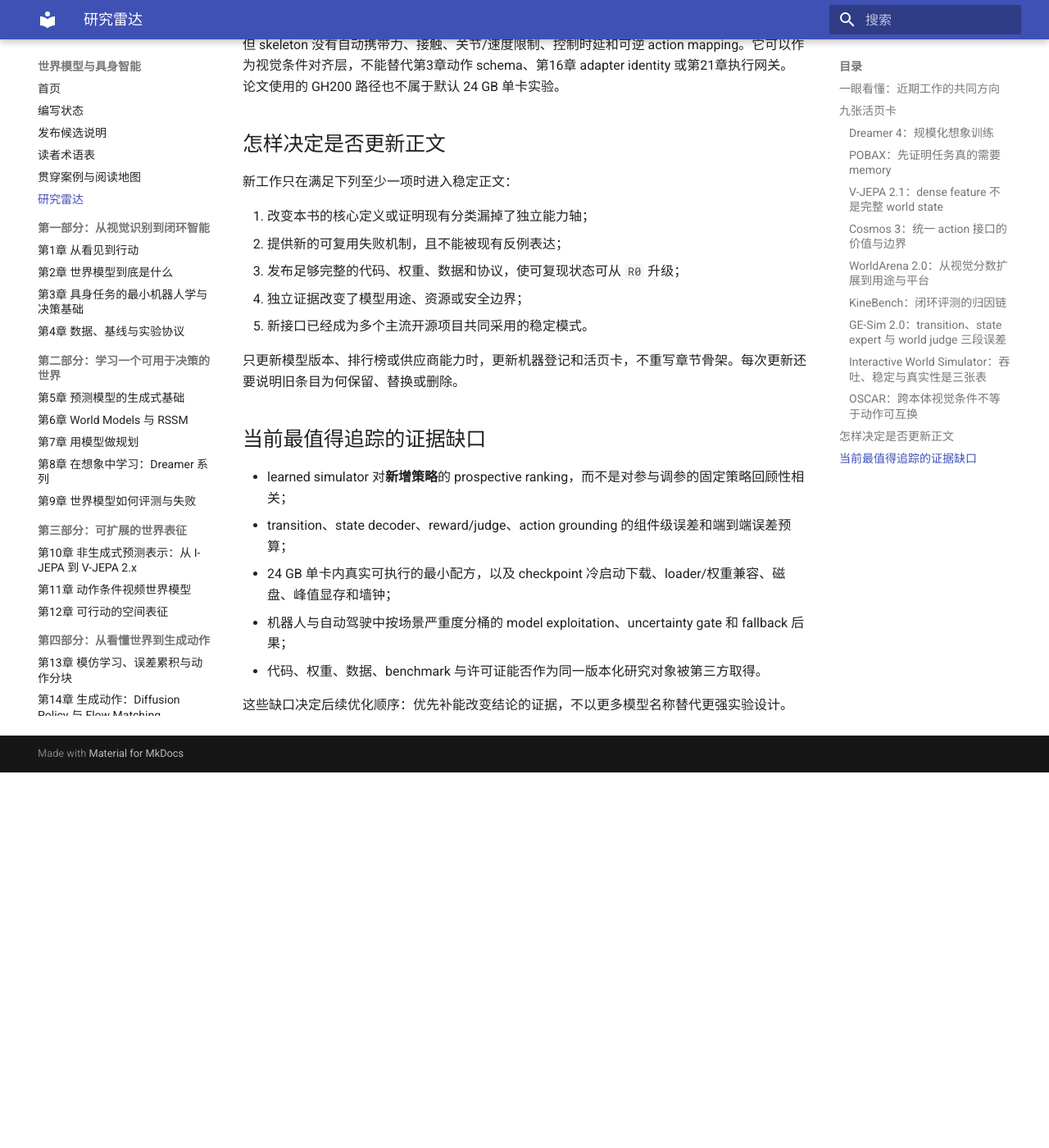
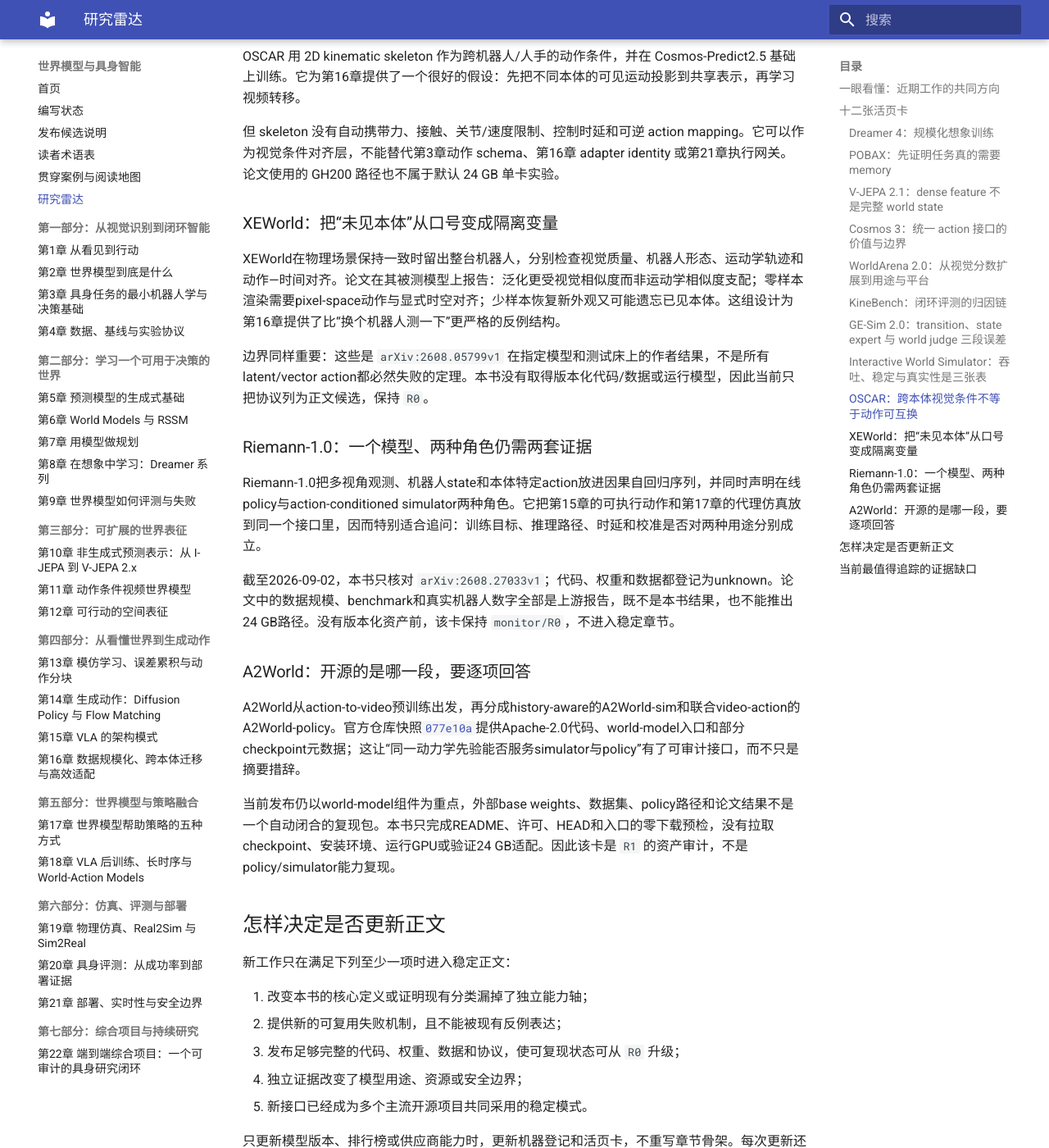
Before and after one commit to dollarser/world-models-and-embodied-ai-book, an MkDocs documentation site: the page built from docs/research-radar.md, in a window 1280 px wide and 1400 px high, scrolled down 3325 px. Shown: the whole window at 82% size. Built offline with MkDocs 1.6.1 and Material for MkDocs 9.7.7, drawn with Linux system fonts in a browser that asks for light colours; before the commit the page ends 4267 px from its top, so only the background shows below that; some of the changed text lies outside the part shown.

Commit message:
docs: refresh fast-moving research radar

```diff
--- a/docs/research-radar.md
+++ b/docs/research-radar.md
@@ -12,13 +12,14 @@
 | --- | --- | --- | --- |
 | 更大、更快的 learned simulator | [Dreamer 4](https://arxiv.org/abs/2509.24527)、[Interactive World Simulator](https://arxiv.org/abs/2603.08546) | 能否在足够长、足够快的动作条件 rollout 中训练或比较策略 | 推理实时不等于训练便宜；长视频不等于物理正确；相关性不等于绝对校准 |
 | 表征与生成接口扩展 | [V-JEPA 2.1](https://arxiv.org/abs/2603.14482)、[Cosmos 3 快照 `9aa98e5`](https://github.com/NVIDIA/cosmos/tree/9aa98e5a0773a5558f07d2699e640858f7ca8827) | dense representation 和统一 action 接口怎样服务状态估计、预测与控制 | feature 可读不等于动作转移正确；接口含 action 不等于 simulator fidelity |
-| 世界模型进入策略训练与评测 | [GE-Sim 2.0](https://arxiv.org/abs/2605.27491)、[OSCAR](https://arxiv.org/abs/2606.04463) | learned rollout、state decoder、reward/judge 和 policy update 如何组成闭环 | 每个学习组件都带来独立误差；上游真实结果不是本书复现 |
+| 世界模型进入策略训练与评测 | [GE-Sim 2.0](https://arxiv.org/abs/2605.27491)、[A2World](https://arxiv.org/abs/2606.29501)、[Riemann-1.0](https://arxiv.org/abs/2608.27033) | learned rollout、state decoder、reward/judge、policy head 和共享预训练怎样组成闭环 | 共用权重或接口不等于policy与simulator两种能力都已独立校准；上游真实结果不是本书复现 |
+| 跨本体从表示假设进入受控反例 | [OSCAR](https://arxiv.org/abs/2606.04463)、[XEWorld](https://arxiv.org/abs/2608.05799) | skeleton、pixel action或向量动作是在迁移动力学，还是只在匹配外观 | 受控失败只约束被测模型；视觉对齐不替代可执行动作、接触与动力学证据 |
 | “评测器也会错”成为显式研究对象 | [WorldArena 2.0](https://arxiv.org/abs/2605.17912)、[KineBench](https://arxiv.org/abs/2607.19876) | 模态、用途、平台与动作落地层怎样分别归因 | 更完整的 benchmark 仍有作用域；去掉 IDM 不会消除 pose extractor 和 simulator 误差 |
 | 部分可观测性从单一 mask 转向 memory-improvable 诊断 | [POBAX](https://arxiv.org/abs/2508.00046) | 更多 state 信息或 memory 是否在其他条件近似不变时关闭清晰 performance gap | 一个任务有 gap 不代表模型学会正确记忆，也不覆盖所有 state aliasing 类型 |
 
-这四行共同强化了全书主线：模型输出必须经过“表征—动作条件转移—用途—独立 outcome”逐级取证。它们没有推翻第2章的定义、第9章的评测阶梯或第17章的用途边界。
+这六行共同强化了全书主线：模型输出必须经过“表征—动作条件转移—用途—独立 outcome”逐级取证。它们没有推翻第2章的定义、第9章的评测阶梯或第17章的用途边界。
 
-## 九张活页卡
+## 十二张活页卡
 
 ### Dreamer 4：规模化想象训练
 
@@ -78,6 +79,24 @@
 
 但 skeleton 没有自动携带力、接触、关节/速度限制、控制时延和可逆 action mapping。它可以作为视觉条件对齐层，不能替代第3章动作 schema、第16章 adapter identity 或第21章执行网关。论文使用的 GH200 路径也不属于默认 24 GB 单卡实验。
 
+### XEWorld：把“未见本体”从口号变成隔离变量
+
+XEWorld在物理场景保持一致时留出整台机器人，分别检查视觉质量、机器人形态、运动学轨迹和动作—时间对齐。论文在其被测模型上报告：泛化更受视觉相似度而非运动学相似度支配；零样本渲染需要pixel-space动作与显式时空对齐；少样本恢复新外观又可能遗忘已见本体。这组设计为第16章提供了比“换个机器人测一下”更严格的反例结构。
+
+边界同样重要：这些是 `arXiv:2608.05799v1` 在指定模型和测试床上的作者结果，不是所有latent/vector action都必然失败的定理。本书没有取得版本化代码/数据或运行模型，因此当前只把协议列为正文候选，保持 `R0`。
+
+### Riemann-1.0：一个模型、两种角色仍需两套证据
+
+Riemann-1.0把多视角观测、机器人state和本体特定action放进因果自回归序列，并同时声明在线policy与action-conditioned simulator两种角色。它把第15章的可执行动作和第17章的代理仿真放到同一个接口里，因而特别适合追问：训练目标、推理路径、时延和校准是否对两种用途分别成立。
+
+截至2026-09-02，本书只核对 `arXiv:2608.27033v1`；代码、权重和数据都登记为unknown。论文中的数据规模、benchmark和真实机器人数字全部是上游报告，既不是本书结果，也不能推出24 GB路径。没有版本化资产前，该卡保持 `monitor/R0`，不进入稳定章节。
+
+### A2World：开源的是哪一段，要逐项回答
+
+A2World从action-to-video预训练出发，再分成history-aware的A2World-sim和联合video-action的A2World-policy。官方仓库快照[`077e10a`](https://github.com/LogosRoboticsGroup/A2World/tree/077e10ad6cee07342b5e779f11fea78247584834)提供Apache-2.0代码、world-model入口和部分checkpoint元数据；这让“同一动力学先验能否服务simulator与policy”有了可审计接口，而不只是摘要措辞。
+
+当前发布仍以world-model组件为重点，外部base weights、数据集、policy路径和论文结果不是一个自动闭合的复现包。本书只完成README、许可、HEAD和入口的零下载预检，没有拉取checkpoint、安装环境、运行GPU或验证24 GB适配。因此该卡是 `R1` 的资产审计，不是policy/simulator能力复现。
+
 ## 怎样决定是否更新正文
 
 新工作只在满足下列至少一项时进入稳定正文：
--- a/docs/status.md
+++ b/docs/status.md
@@ -2,14 +2,14 @@
 
 | 资产 | 状态 | 已验证 | 待验证 |
 | --- | --- | --- | --- |
-| 执行规格 | `reviewed` | 章节、术语、证据、manifest、实验卡与 benchmark card、MIT 许可/数据政策、图表和门禁已建立；4 个 Schema、59 项严格规格测试通过；PRD 22 章均把当前 `EXP-NN-01` S 档与可选 M/L 路径分开，22 个实验资产包具有 README、实验卡、可测试源码、smoke、测试和中央结果；180 条声明及全部 `FIG/TAB` 双向登记，26 条 `fact` 与 8 条 `inference` 均有证据合同，91 条 `result` 均绑定同章实验卡并在定义句写明边界，55 条 `recommendation` 中 24 条高后果建议登记适用条件、停止路径与未授权事项 | 机器规则不能判断来源和前提是否真正蕴含文字，也不能替代关键建议选择是否完备、外部效度、视觉可用性或 benchmark 科学有效性审查 |
+| 执行规格 | `reviewed` | 章节、术语、证据、manifest、实验卡与 benchmark card、MIT 许可/数据政策、图表和门禁已建立；4 个 Schema、61 项严格规格测试通过；PRD 22 章均把当前 `EXP-NN-01` S 档与可选 M/L 路径分开，22 个实验资产包具有 README、实验卡、可测试源码、smoke、测试和中央结果；180 条声明及全部 `FIG/TAB` 双向登记，26 条 `fact` 与 8 条 `inference` 均有证据合同，91 条 `result` 均绑定同章实验卡并在定义句写明边界，55 条 `recommendation` 中 24 条高后果建议登记适用条件、停止路径与未授权事项 | 机器规则不能判断来源和前提是否真正蕴含文字，也不能替代关键建议选择是否完备、外部效度、视觉可用性或 benchmark 科学有效性审查 |
 | 批次 A：第2、4、6、9章 | `reviewed` | 内容、代码、一致性和教学交叉审查通过，记录见 `reviews/batch-a-review.md` | 各章保留的 GPU/真实数据/上游运行限制 |
 | 批次 B：第13、14、15、20章 | `reviewed` | 第13–15章在批次 B 通过；第20章由批次 D 关闭第17/19章一致性门 | 上游策略、仿真、真实数据和 GPU 未运行 |
 | 批次 C：第3、10、11、12、19章 | `reviewed` | 五章四类审查通过；第5章补齐后关闭第10/11章生成式谱系一致性门 | 真实 3D、视频模型、仿真、数据和 GPU 未运行 |
 | 批次 D：第8、16、17、18、20、21章 | `reviewed` | 六章四类审查通过；40 个单元测试；imagined target—后训练—评测—部署合同闭合 | Dreamer/VLA/world model、仿真、真实系统和 GPU 未运行 |
 | 全书终审：第1、5、7、22章 | `reviewed` | 四章内容、代码、一致性和教学审查通过；29 个单元测试；记录见 `reviews/final-book-review.md` | GPU、大数据、真实仿真与硬件限制保持未验证 |
 | 快速演进来源审查 | `reviewed` | 第9–12、15、18–21章一手来源复核；第12章按 ICCV/AAAI/ICLR 2025 一手会议资料区分 current estimation、future forecasting、action-conditioned world model 与 4D generation；支持正式 `fact` 的 8 个 GitHub 官方仓库锁定完整 commit，并由门禁拒绝浮动源码锚点 | 其他扩展案例链接尚未全部归档；供应商能力和目标环境均未独立验证 |
-| 快速演进研究雷达 | `reviewed` | 9 张一手来源活页卡按问题、章节、source revision、资产开放度、复现状态、资源路径、范围边界和复核触发器登记；V-JEPA 2.1、Cosmos 3 与 POBAX 仓库已锁不可变 commit；源码预检已区分公开资产与可运行入口，并登记 V-JEPA localhost loader、Cosmos gated Guardrail/OpenMDW-1.1 边界 | 当前只完成论文/官方资产审计和无下载预检；模型、权重、数据、GPU、仿真与真实系统均未运行，非 `fact` 的扩展仓库仍按需逐批锁定 |
+| 快速演进研究雷达 | `reviewed` | 12 张一手来源活页卡按问题、章节、source revision、资产开放度、复现状态、资源路径、范围边界和复核触发器登记；V-JEPA 2.1、Cosmos 3、POBAX 与 A2World 仓库已锁不可变 commit；新增XEWorld受控跨本体反例、Riemann-1.0统一WAM监测项与A2World双用途开源接口审计 | 当前只完成论文/官方资产审计和无下载预检；模型、权重、数据、GPU、仿真与真实系统均未运行，扩展仓库仍按需逐批锁定 |
 | 编辑结构与图表无障碍审查 | `reviewed` | 22 章单一 H1、标题不越级；23 张 Mermaid 图加入 `accTitle/accDescr` 并在编译产物保留；未发现 100 字以上整段跨章重复 | 深浅色、窄屏、缩放、键盘与屏幕阅读器仍需人工巡检 |
 | 术语与章节接口审查 | `reviewed` | 15 个读者关键缩写/指标同时进入作者基线与读者术语表；6 章合并标题拆为独立教学/接口区段；22 章结构契约自动检查 | 自动覆盖只保证关键项存在，不能替代逐段术语语义、译名偏好和跨学科读者测试 |
 | 贯穿案例与概念递进审查 | `reviewed` | 杯子操作与施工改道两个固定任务串联22章；对 observation/state/action/prediction/horizon/success/uncertainty 给出逐层证据升级表，并提供无3D经验与自动驾驶阅读路径 | 贯穿任务是教学索引，不是共享数据集或端到端实验；仍需真实读者测试跳转密度与理解负担 |
```
Also changed, not shown: docs/release-notes.md (+1 -1 lines), reviews/research-radar-september-refresh-2026-09-02.md (added, +32 -0 lines), 1 other file.
